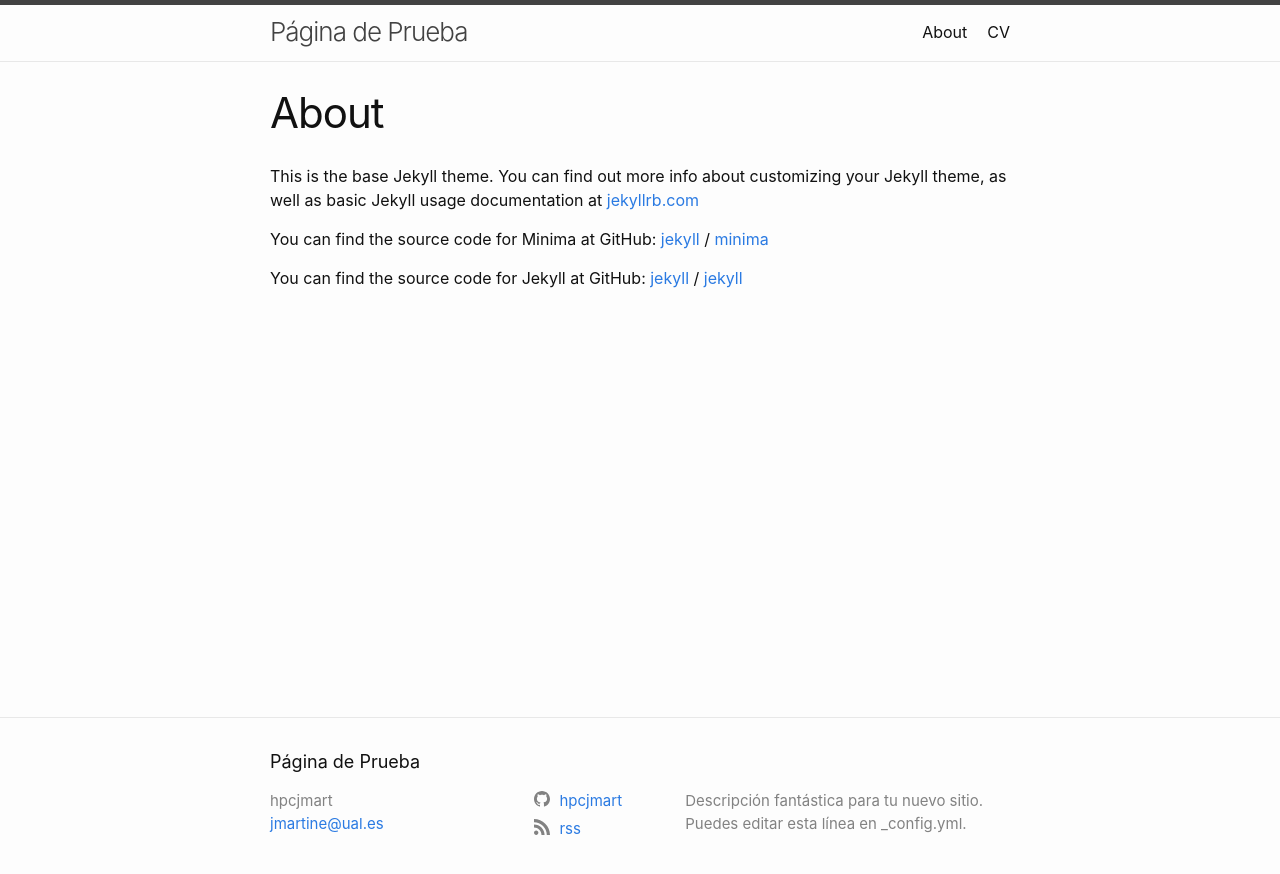
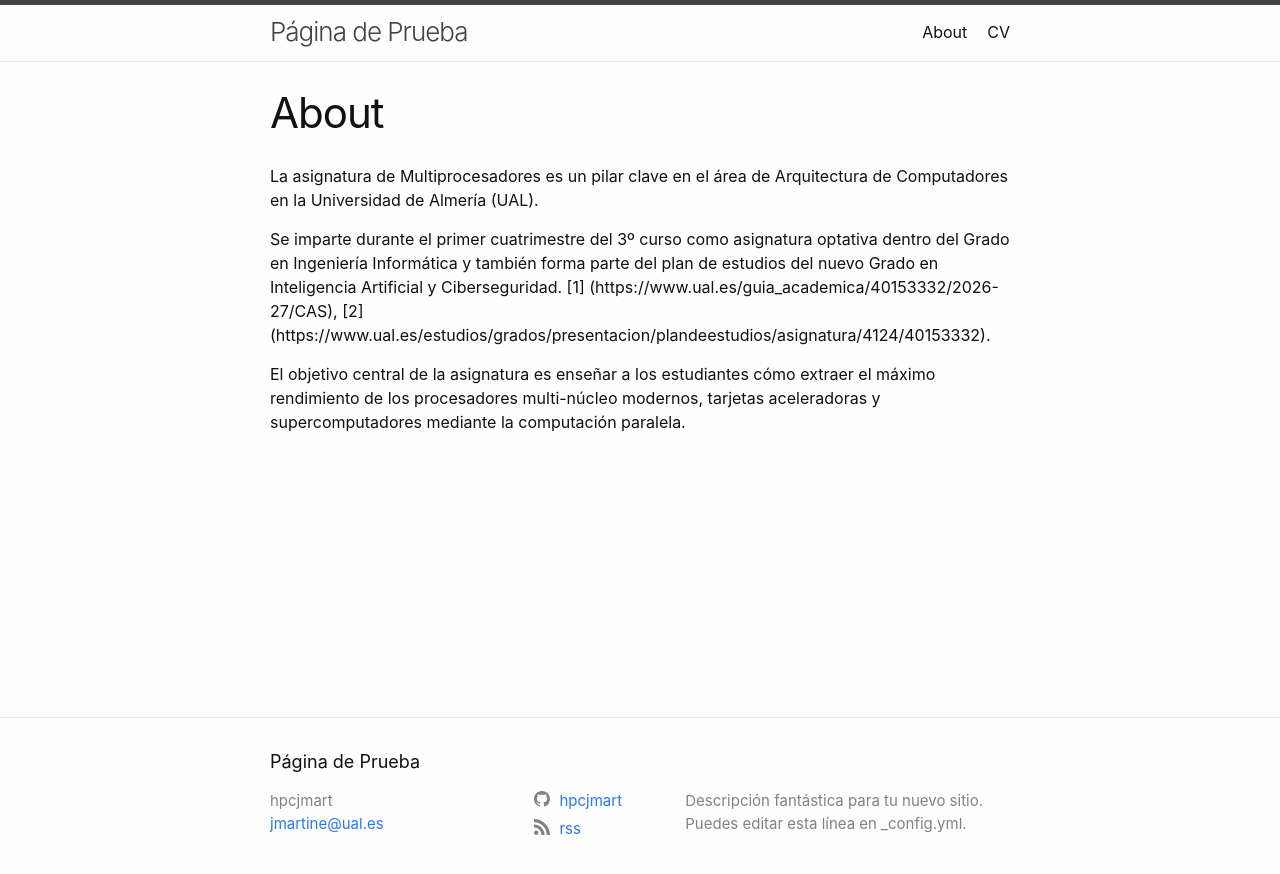
Before and after one commit to hpcjmart/multi2627, a Jekyll site: the page built from docs/about.md, in a window 1280 px wide. Shown: the top 874 px of the page. Built offline with Jekyll 4.4.1, drawn with Linux system fonts in a browser that asks for light colours.

Commit message:
Modificado docs/about.md

```diff
--- a/docs/about.md
+++ b/docs/about.md
@@ -4,15 +4,8 @@ title: About
 permalink: /about/
 ---
 
-This is the base Jekyll theme. You can find out more info about customizing your Jekyll theme, as well as basic Jekyll usage documentation at [jekyllrb.com](https://jekyllrb.com/)
+La asignatura de Multiprocesadores es un pilar clave en el área de Arquitectura de Computadores en la Universidad de Almería (UAL).
 
-You can find the source code for Minima at GitHub:
-[jekyll][jekyll-organization] /
-[minima](https://github.com/jekyll/minima)
+Se imparte durante el primer cuatrimestre del 3º curso como asignatura optativa dentro del Grado en Ingeniería Informática y también forma parte del plan de estudios del nuevo Grado en Inteligencia Artificial y Ciberseguridad. [1] (https://www.ual.es/guia_academica/40153332/2026-27/CAS), [2] (https://www.ual.es/estudios/grados/presentacion/plandeestudios/asignatura/4124/40153332).
 
-You can find the source code for Jekyll at GitHub:
-[jekyll][jekyll-organization] /
-[jekyll](https://github.com/jekyll/jekyll)
-
-
-[jekyll-organization]: https://github.com/jekyll
+El objetivo central de la asignatura es enseñar a los estudiantes cómo extraer el máximo rendimiento de los procesadores multi-núcleo modernos, tarjetas aceleradoras y supercomputadores mediante la computación paralela.
```
